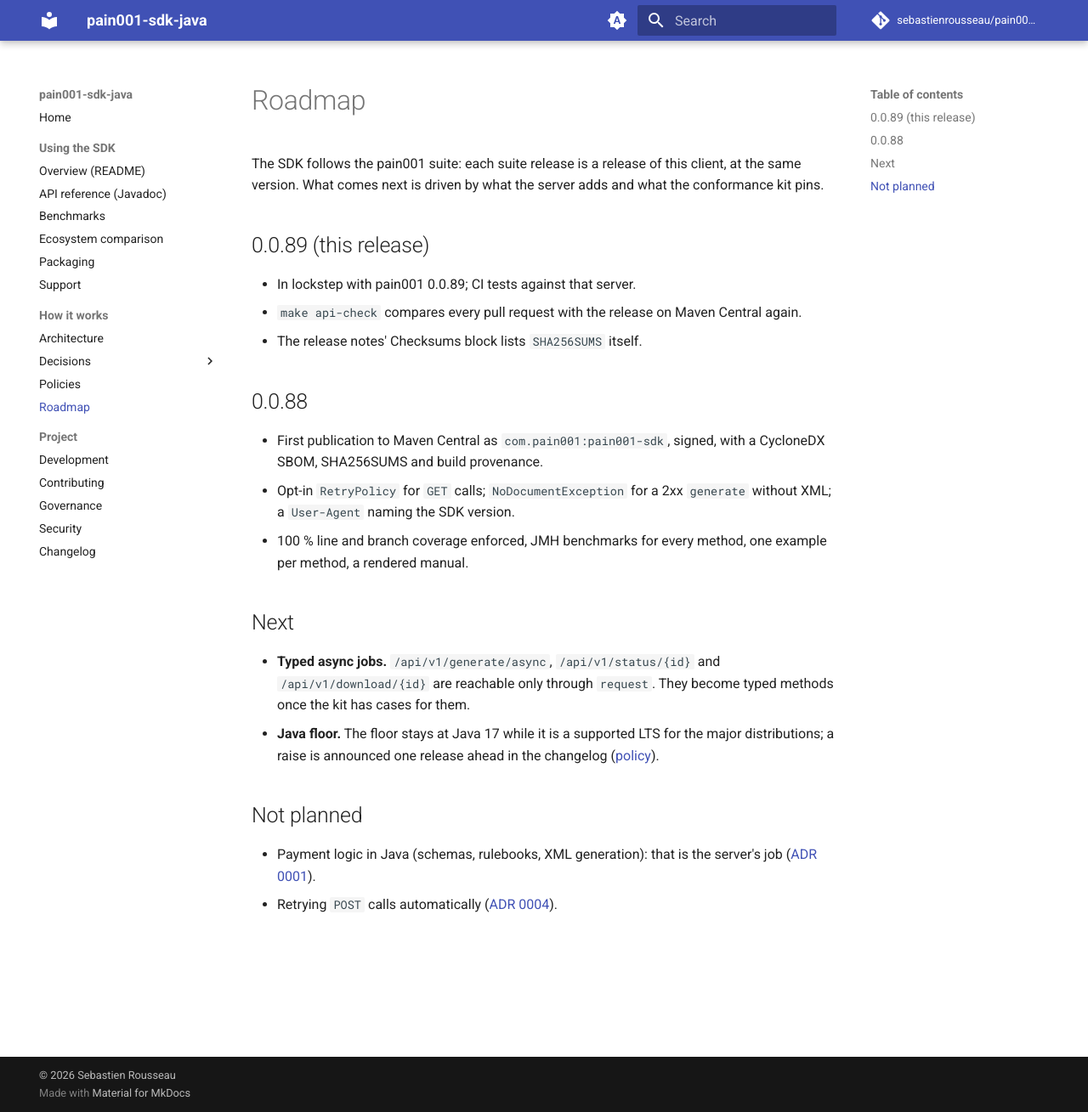
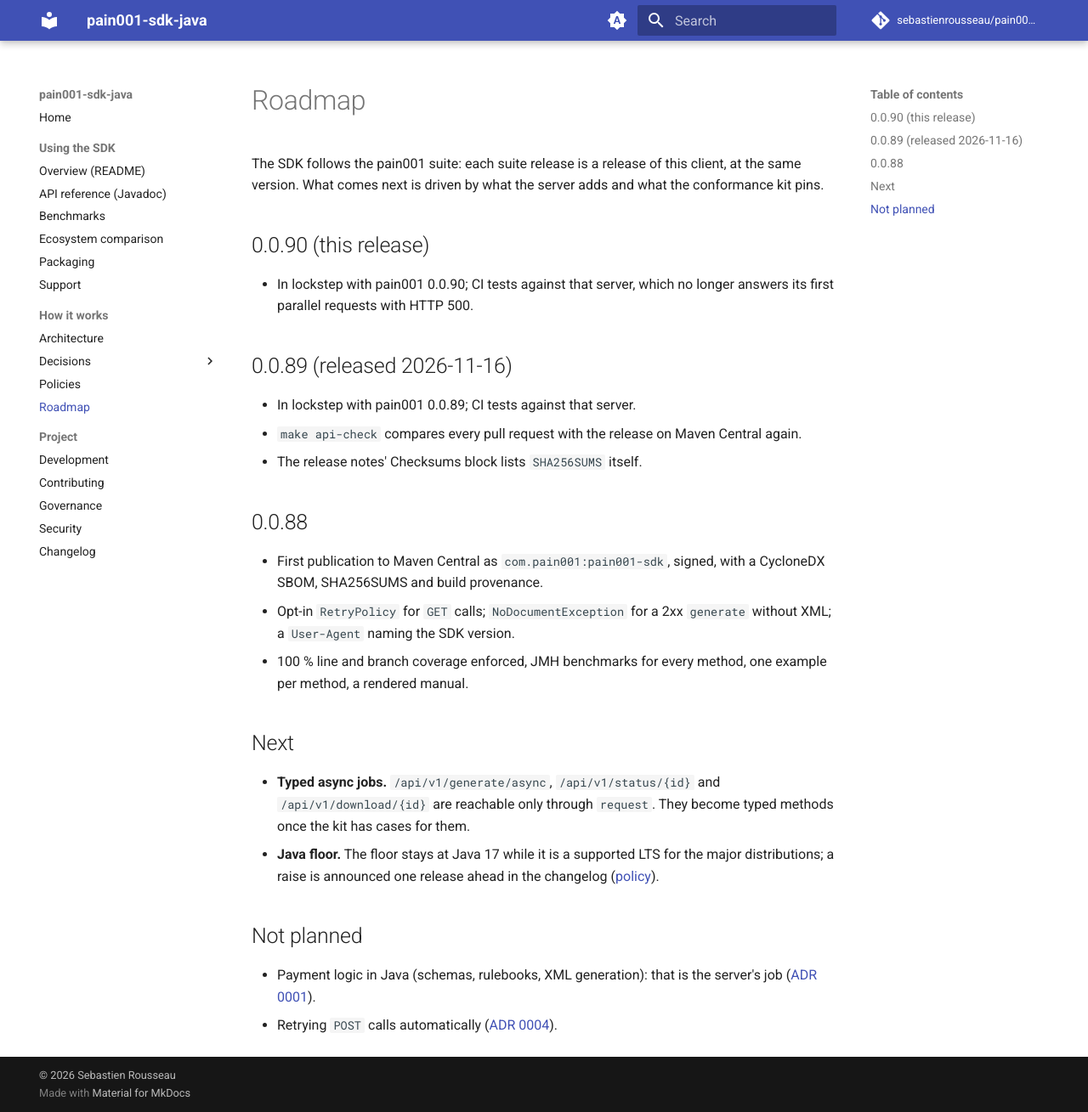
Before and after one commit to sebastienrousseau/pain001-sdk-java, an MkDocs documentation site: the page built from docs/ROADMAP.md, in a window 1280 px wide and 1309 px high. Shown: the whole window at 85% size. Built offline with MkDocs 1.6.1 and Material for MkDocs 9.7.7, drawn with Linux system fonts in a browser that asks for light colours; comment, search, counter and statistics services are not loaded.

Commit message:
chore: align every version restatement at 0.0.90
The suite's 0.0.90 release covers the whole family, so the SDK version
moves with it: pom.xml, Pain001Client.VERSION (and with it the
User-Agent and its test), CITATION.cff, the Maven and Gradle snippets
in README.md, docs/index.md and docs/packaging.md, the artifact names
and verify commands in docs/packaging.md, the KEYS.asc verify-tag
example and the bug report's SDK version placeholder.

SECURITY.md shows 0.0.90 as current and 0.0.89, released today, as
the prior row; SUPPORT.md adds a 0.0.90 row and marks 0.0.89
superseded. The roadmap gains a 0.0.90 section and records 0.0.89 as
released. The CHANGELOG opens an Unreleased section for the work.

The server pin moves in the next commit. Verified:
scripts/verify-release-versions 0.0.90 passes.

Assisted-by: Claude Code:claude-opus-5-5
Co-Authored-By: Claude Opus 5.5 <noreply@anthropic.com>
Signed-off-by: Sebastien Rousseau <sebastienrousseau@users.noreply.github.com>

```diff
--- a/docs/ROADMAP.md
+++ b/docs/ROADMAP.md
@@ -6,7 +6,12 @@ The SDK follows the pain001 suite: each suite release is a release of
 this client, at the same version. What comes next is driven by what the
 server adds and what the conformance kit pins.
 
-## 0.0.89 (this release)
+## 0.0.90 (this release)
+
+- In lockstep with pain001 0.0.90; CI tests against that server, which
+  no longer answers its first parallel requests with HTTP 500.
+
+## 0.0.89 (released 2026-11-16)
 
 - In lockstep with pain001 0.0.89; CI tests against that server.
 - `make api-check` compares every pull request with the release on
--- a/pom.xml
+++ b/pom.xml
@@ -7,7 +7,7 @@
 
   <groupId>com.pain001</groupId>
   <artifactId>pain001-sdk</artifactId>
-  <version>0.0.89</version>
+  <version>0.0.90</version>
   <packaging>jar</packaging>
 
   <name>pain001-sdk</name>
```
Also changed, not shown: CHANGELOG.md (+2 -0 lines), README.md (+2 -2 lines), SECURITY.md (+2 -2 lines), SUPPORT.md (+2 -1 lines), docs/index.md (+1 -1 lines), docs/packaging.md (+6 -6 lines), 5 other files.
